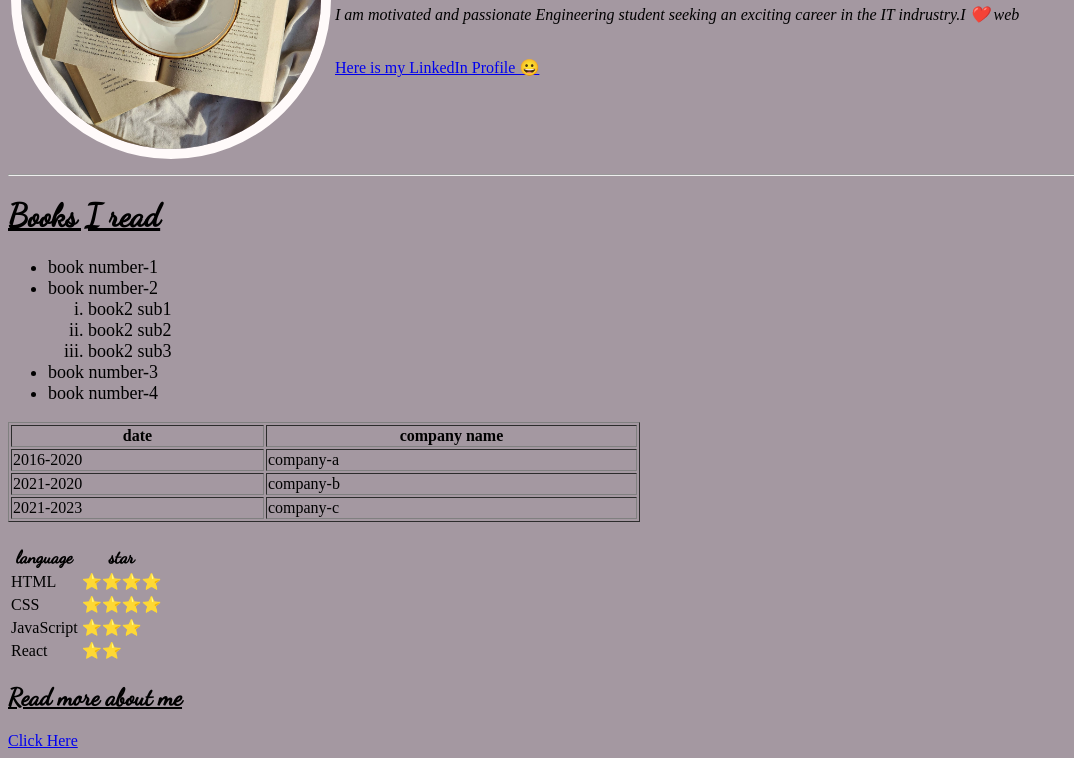
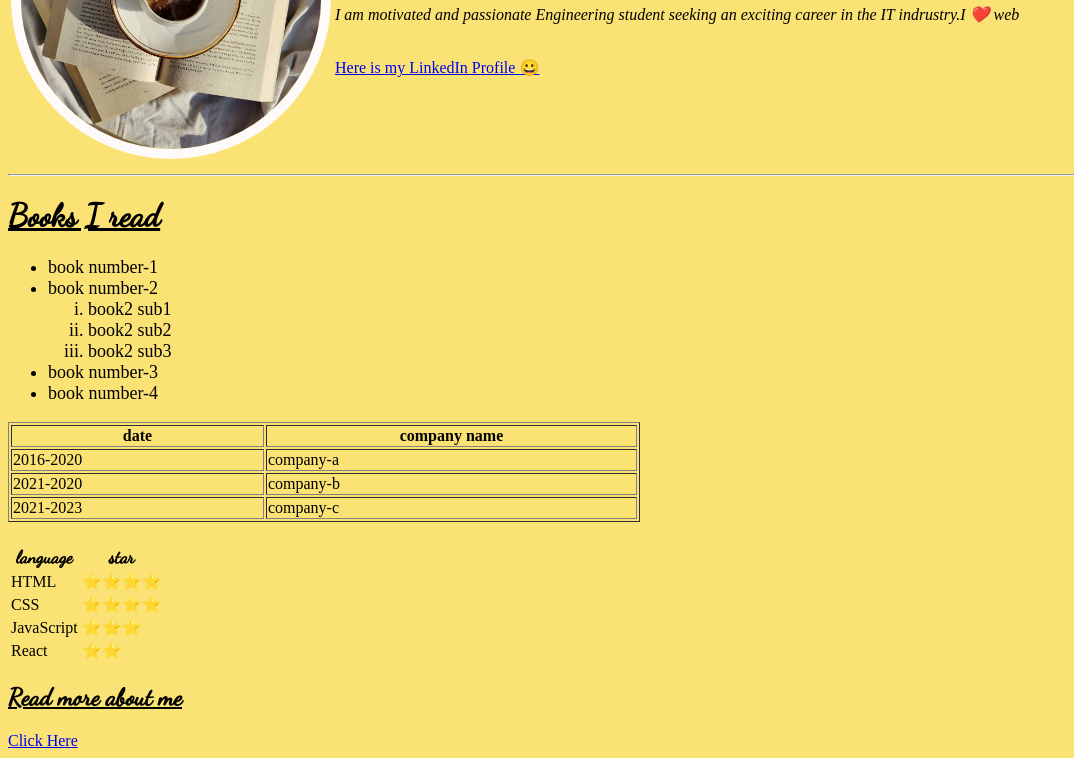
Before and after one commit to BipasaPaul/prepinst_week1_ass, a plain HTML site: page index.html in a window 1280 px wide. Shown: the part 172-930 px from the top of the page, without its empty margins (0-1074 px from the left). Drawn offline with Linux system fonts and the light colour scheme; a web font is replaced by a local one.

Commit message:
Update style.css

```diff
--- a/style.css
+++ b/style.css
@@ -36,5 +36,5 @@
 
 }
 body{
-    background-color: rgb(164, 152, 161);
+    background-color:  rgb(251, 226, 117);
 }
```
